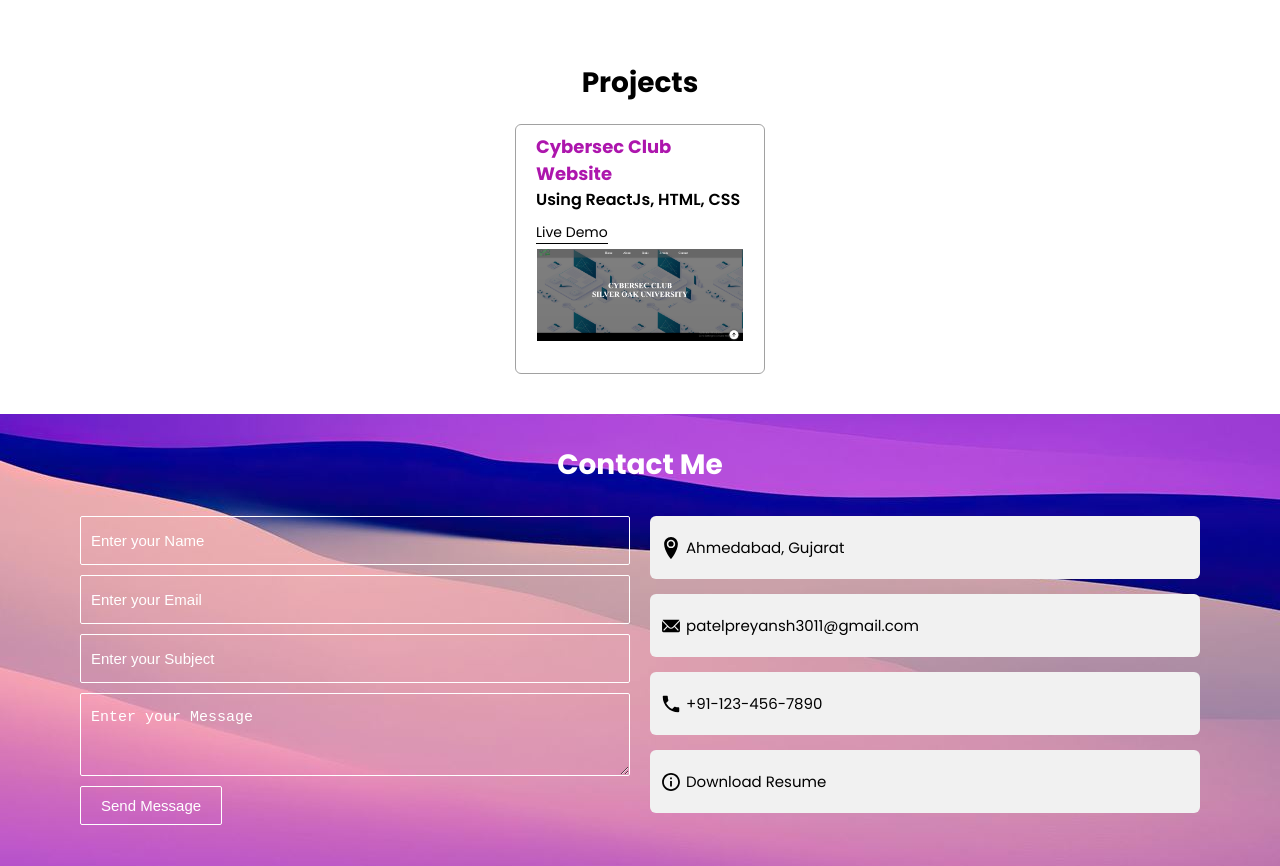
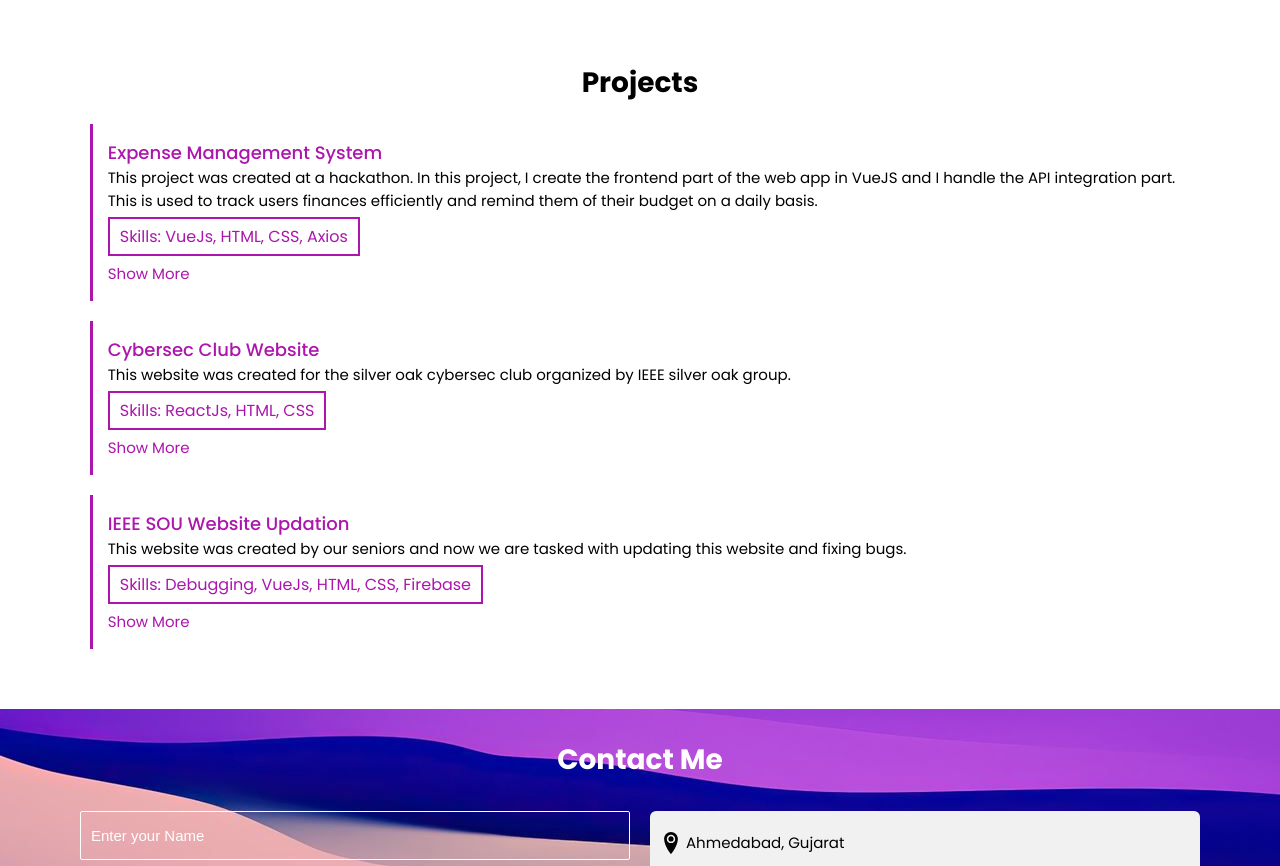
Before and after one commit to PatelPreyansh30/preyansh-website, a Next.js app: page / in a window 1280 px wide. Shown: the part 2060-2926 px from the top of the page. Built offline with nearby package versions, Linux system fonts and the light colour scheme.

Commit message:
project section renewed

```diff
--- a/components/Projects.tsx
+++ b/components/Projects.tsx
@@ -1,15 +1,28 @@
 import React from "react";
-import Image from "next/image";
 import Link from "next/link";
-import cybersecClubWebsiteImg from "../public/images/project1.png";
 
 const Projects = () => {
   const projectItems = [
     {
+      title: "Expense Management System",
+      technology: "Skills: VueJs, HTML, CSS, Axios",
+      description:
+        "This project was created at a hackathon. In this project, I create the frontend part of the web app in VueJS and I handle the API integration part.\n\nThis is used to track users finances efficiently and remind them of their budget on a daily basis.",
+      liveLink: "https://github.com/PatelPreyansh30/expense-management-system",
+    },
+    {
       title: "Cybersec Club Website",
-      technology: "Using ReactJs, HTML, CSS",
-      liveLink: "",
-      image: cybersecClubWebsiteImg,
+      technology: "Skills: ReactJs, HTML, CSS",
+      description:
+        "This website was created for the silver oak cybersec club organized by IEEE silver oak group.",
+      liveLink: "https://ieee-sou-cybersec-event.web.app/",
+    },
+    {
+      title: "IEEE SOU Website Updation",
+      technology: "Skills: Debugging, VueJs, HTML, CSS, Firebase",
+      description:
+        "This website was created by our seniors and now we are tasked with updating this website and fixing bugs.",
+      liveLink: "https://ieee-sou-cybersec-event.web.app/",
     },
   ];
   return (
@@ -17,23 +30,23 @@ const Projects = () => {
       <p className="h1-font" style={{ margin: "20px" }}>
         Projects
       </p>
-      <div className="flex align-items-center justify-content-center overflow-auto">
+      <div className="flex flex-direction-column">
         {projectItems.map((item, index) => (
-          <div className="project-item-card" key={`projects:${index}`}>
-            <p className="project-item-heading">{item.title}</p>
-            <p className="font-semibold">{item.technology}</p>
+          <div className="project-sec-item-box" key={`projectItems:${index}`}>
+            <p className="h2-font purple-font">{item.title}</p>
+            {item.description.split("\n").map((itemDesc, indexDesc) => (
+              <p className="h3-font" key={`description:${indexDesc}`}>
+                {itemDesc}
+              </p>
+            ))}
+            <p className="education-item-date">{item.technology}</p>
             <Link
               href={item.liveLink}
               target="_blank"
-              className="project-item-link"
+              className="project-card-link"
             >
-              Live Demo
+              Show More
             </Link>
-            <Image
-              src={item.image}
-              alt={item.title}
-              className="project-item-img"
-            />
           </div>
         ))}
       </div>
--- a/styles/projects.css
+++ b/styles/projects.css
@@ -8,39 +8,19 @@
     /* background: url("../public/images/3.jpg") fixed 100%; */
 }
 
-.project-item-card {
-    display: flex;
-    flex-direction: column;
-    padding: 8px 20px 10px 20px;
-    margin: 0 10px;
-    width: 250px;
-    height: 250px;
-    border-radius: 6px;
-    border: 1px solid rgb(161, 161, 161);
+.project-sec-item-box {
+    margin: 0 20px 20px 20px;
+    padding: 15px;
+    border-left: 3px solid rgb(173, 22, 173);
 }
 
-.project-item-heading {
-    font-size: 18px;
-    font-weight: 700;
+.project-card-link {
     color: rgb(173, 22, 173);
+    font-size: 15px;
 }
 
-.project-item-link {
-    margin-top: 10px;
-    border-bottom: 1px solid;
-    width: fit-content;
+.project-card-link:hover {
+    color: rebeccapurple;
+    font-size: 16px;
+    transition: 0.3s;
 }
-
-.project-item-link:hover {
-    color: rgb(173, 22, 173);
-}
-
-.project-item-img {
-    text-align: center;
-    margin-top: 4px;
-    border: 1px solid white;
-    width: 100%;
-    height: auto;
-    background: url("../public/images/project1.png") no-repeat;
-    background-size: 250px;
-}
```
